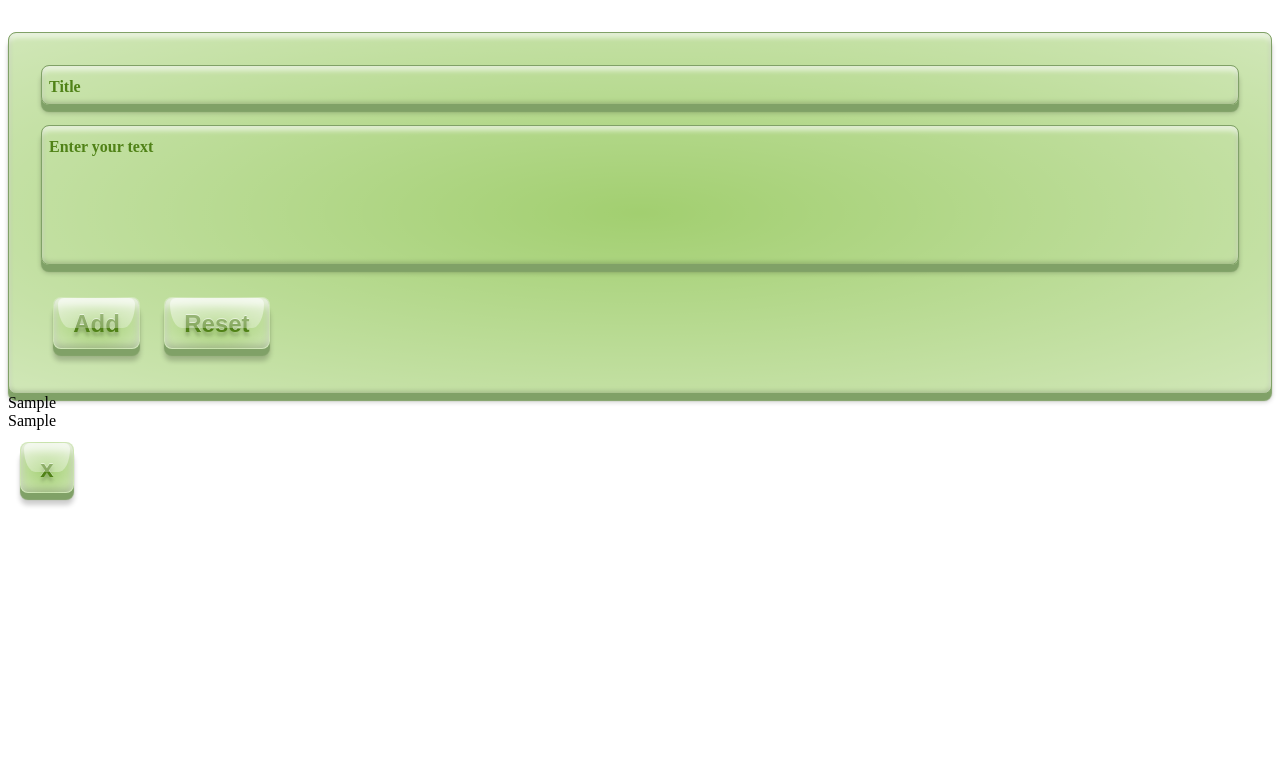
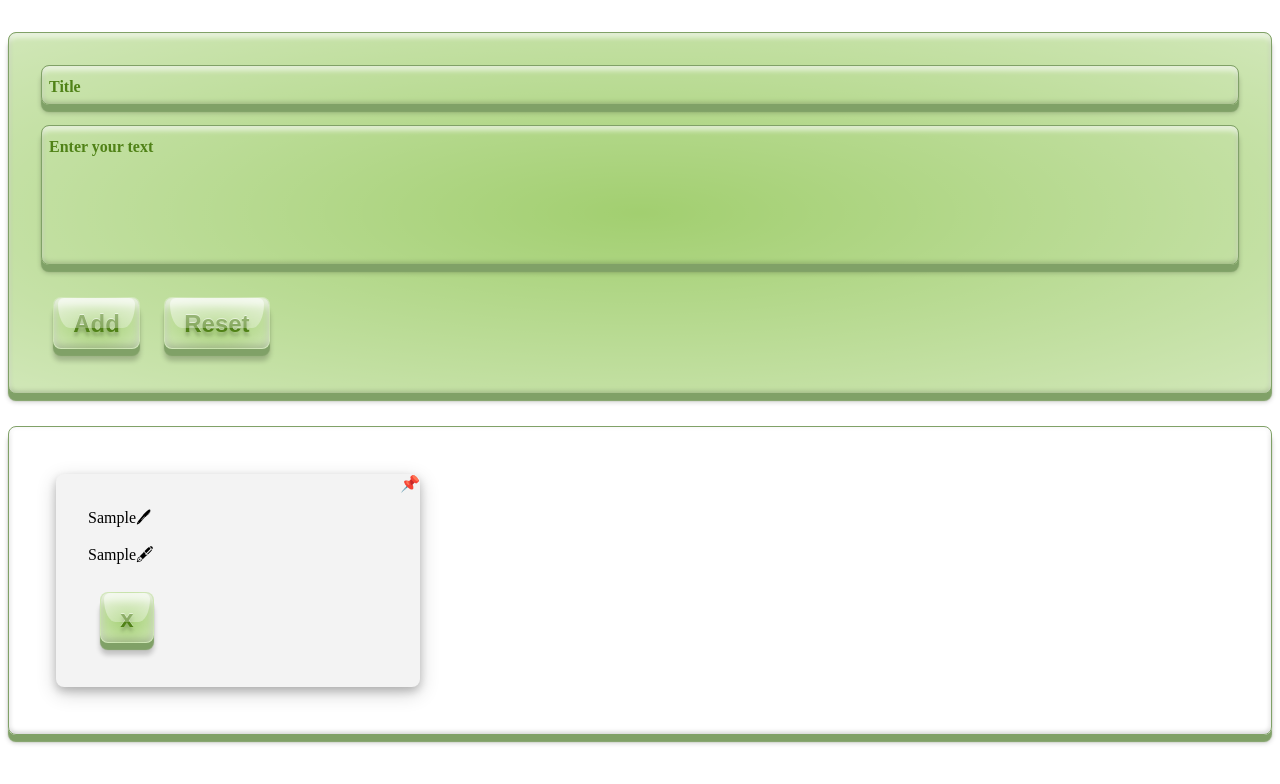
Before and after one commit to Feralwater/notebook, a React (Create React App) app: page / in a window 1280 px wide. Both pictures are taken after typing "Sample", "Sample" into the empty fields and a click on the button "Add". Shown: the top 784 px of the page. Built offline with nearby package versions, Linux system fonts and the light colour scheme.

Commit message:
Add: styles to notes

```diff
--- /dev/null
+++ b/src/components/editableText/EditableText.module.scss
@@ -0,0 +1,18 @@
+.text {
+  display: inline-block;
+  text-transform: capitalize;
+  margin: 0 0 10px 0;
+  width: 100%;
+  word-wrap: break-word;
+}
+
+.edit {
+  border-radius: 8px;
+  display: inline-block;
+  min-height: 130px;
+  resize: none;
+  width: 100%;
+  outline: none;
+  border: none;
+  box-shadow: 0 4px 8px 0 rgba(0, 0, 0, 0.2), 0 6px 20px 0 rgba(0, 0, 0, 0.19);
+}
--- a/src/components/editableText/EditableText.tsx
+++ b/src/components/editableText/EditableText.tsx
@@ -1,4 +1,5 @@
 import React, {KeyboardEvent, useState} from 'react';
+import style from "./EditableText.module.scss"
 
 type EditableTitlePropsType = {
     text: string
@@ -28,7 +29,11 @@ const EditableText: React.VFC<EditableTitlePropsType> = ({text, onChange}) => {
                     autoFocus
                     onChange={(e) => setNoteText(e.currentTarget.value)}
                     onKeyPress={onKeyPressHandler}
+                    className={style.edit}
         />
-        : <span onDoubleClick={activateEditMode}>{text}</span>
+        : <span
+            onDoubleClick={activateEditMode}
+            className={style.text}
+        >{text}🖋</span>
 }
 export default EditableText;
--- /dev/null
+++ b/src/components/editableTitle/EditableTitle.module.scss
@@ -0,0 +1,17 @@
+.title {
+  display: inline-block;
+  text-transform: capitalize;
+  margin: 0 0 10px 0;
+  width: 100%;
+  word-wrap: break-word;
+}
+
+.edit {
+  border-radius: 8px;
+  display: inline-block;
+  height: 30px;
+  width: 100%;
+  outline: none;
+  border: none;
+  box-shadow: 0 4px 8px 0 rgba(0, 0, 0, 0.2), 0 6px 20px 0 rgba(0, 0, 0, 0.19);
+}
--- a/src/components/editableTitle/EditableTitle.tsx
+++ b/src/components/editableTitle/EditableTitle.tsx
@@ -1,4 +1,5 @@
 import React, {KeyboardEvent, useState} from 'react';
+import style from "./EditableTitle.module.scss"
 
 type EditableTitlePropsType = {
     title: string
@@ -28,7 +29,11 @@ const EditableTitle: React.VFC<EditableTitlePropsType> = ({title, onChange}) =>
                  autoFocus
                  onChange={(e) => setNoteTitle(e.currentTarget.value)}
                  onKeyPress={onKeyPressHandler}
+                 className={style.edit}
         />
-        : <span onDoubleClick={activateEditMode}>{title}</span>
+        : <span
+            onDoubleClick={activateEditMode}
+            className={style.title}
+        >{title}🖊</span>
 }
 export default EditableTitle;
--- /dev/null
+++ b/src/components/note/Note.module.scss
@@ -0,0 +1,36 @@
+.card {
+  display: flex;
+  flex-wrap: wrap;
+  padding: calc(4 * .5rem);
+  margin-top: calc(4 * .5rem);
+  border-radius: 8px;
+  border: 1px solid rgb(128, 161, 103);
+  box-shadow: inset rgba(255, 255, 255, .6) 0 .3em .3em,
+  inset rgba(0, 0, 0, .2) 0 -.1em .3em,
+  rgb(128, 161, 103) 0 7px 1px,
+  rgba(0, 0, 0, .2) 0 .5em 5px;
+
+  &__note {
+    //display: flex;
+    //flex-direction: column;
+    max-width: 300px;
+    overflow-y: auto;
+    overflow-x: hidden;
+    position: relative;
+    flex: 1 1 300px;
+    padding: calc(4 * .5rem);
+    border-radius: 8px;
+    margin: 15px;
+    background: #f3f3f3;
+    box-shadow: 0 4px 8px 0 rgba(0, 0, 0, 0.2), 0 6px 20px 0 rgba(0, 0, 0, 0.19);
+
+    &:after {
+      content: "📌";
+      position: absolute;
+      top: 0;
+      right: 0;
+    }
+  }
+
+
+}
--- a/src/components/note/Note.tsx
+++ b/src/components/note/Note.tsx
@@ -3,6 +3,7 @@ import {NotesType} from "../../App";
 import Button from "../button/Button";
 import EditableTitle from "../editableTitle/EditableTitle";
 import EditableText from "../editableText/EditableText";
+import style from "./Note.module.scss"
 
 type NotePropsType = {
     notes: Array<NotesType>
@@ -18,7 +19,7 @@ const Note: React.VFC<NotePropsType> = (
     const notesFiltered = notes.filter(n => n.text.includes(filter.trim()));
 
     return (
-        <div>
+        <div className={style.card}>
             {notesFiltered.map(n => {
                 const onChangeTitleHandler = (newValue: string) => {
                     changeNoteTitle(n.id, newValue);
@@ -27,7 +28,7 @@ const Note: React.VFC<NotePropsType> = (
                     changeNoteText(n.id, newValue);
                 }
                 return (
-                    <div key={n.id}>
+                    <div key={n.id} className={style.card__note}>
                         <div>
                             <EditableTitle
                                 title={n.title}
```
Also changed, not shown: src/components/editableText/EditableText.module.sass (deleted), src/components/editableTitle/EditableTitle.module.sass (deleted), src/components/note/Note.module.sass (deleted).
